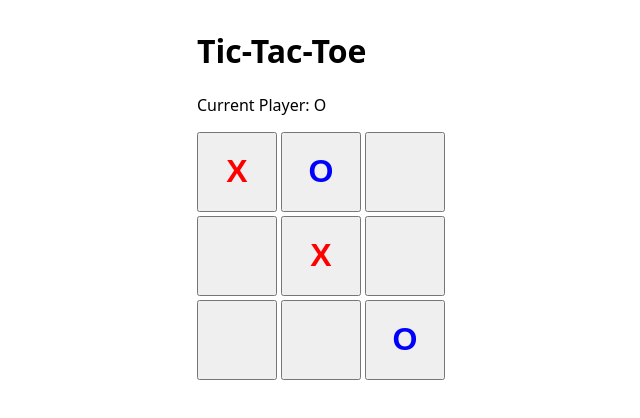
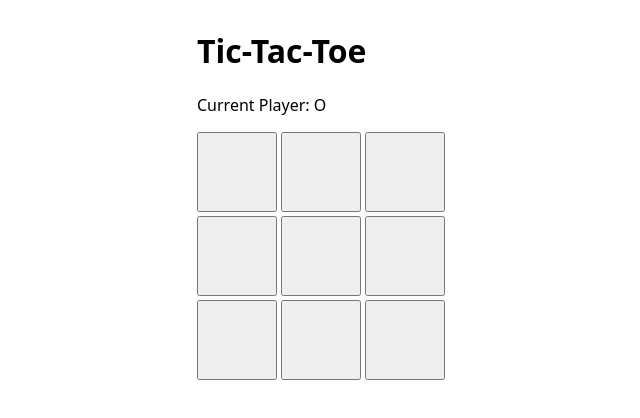
Before and after one commit to aseem/tic-tac-toe, a React app in the folder frontend/: page / in a window 1280 px wide. Shown: the top 418 px of the page, without its empty margins (319-959 px from the left). Built offline with nearby package versions, Linux system fonts and the light colour scheme; the HTML template or start-up script is replaced by a standard one.

Commit message:
add square click handler

```diff
--- a/frontend/src/App.jsx
+++ b/frontend/src/App.jsx
@@ -1,4 +1,5 @@
 import Board from "./Board.jsx";
+import { useState } from "react";
 
 function Status({ winner, isDraw, currentPlayer }) {
   if (winner) {
@@ -11,16 +12,19 @@ function Status({ winner, isDraw, currentPlayer }) {
 }
 
 export default function App() {
-  // prettier-ignore
-  const board = ["X", "O", null,
-                null, "X", null,
-                null, null, "O"];
+  const [board, setBoard] = useState(Array(9).fill(null));
+
+  function handleSquareClick(index) {
+    const newBoard = [...board];
+    newBoard[index] = "X";
+    setBoard(newBoard);
+  }
 
   return (
     <main>
       <h1>Tic-Tac-Toe</h1>
       <Status winner={null} isDraw={false} currentPlayer="O" />
-      <Board board={board} />
+      <Board board={board} onSquareClick={handleSquareClick} />
     </main>
   );
 }
--- a/frontend/src/Board.jsx
+++ b/frontend/src/Board.jsx
@@ -1,14 +1,20 @@
-function Square({ value }) {
+function Square({ value, onClick }) {
   return (
-    <button className={value ? `square ${value}` : "square"}>{value}</button>
+    <button className={value ? `square ${value}` : "square"} onClick={onClick}>
+      {value}
+    </button>
   );
 }
 
-export default function Board({ board }) {
+export default function Board({ board, onSquareClick }) {
   return (
     <div className="board">
       {board.map((value, index) => (
-        <Square key={index} value={value} />
+        <Square
+          key={index}
+          value={value}
+          onClick={() => onSquareClick(index)}
+        />
       ))}
     </div>
   );
```
